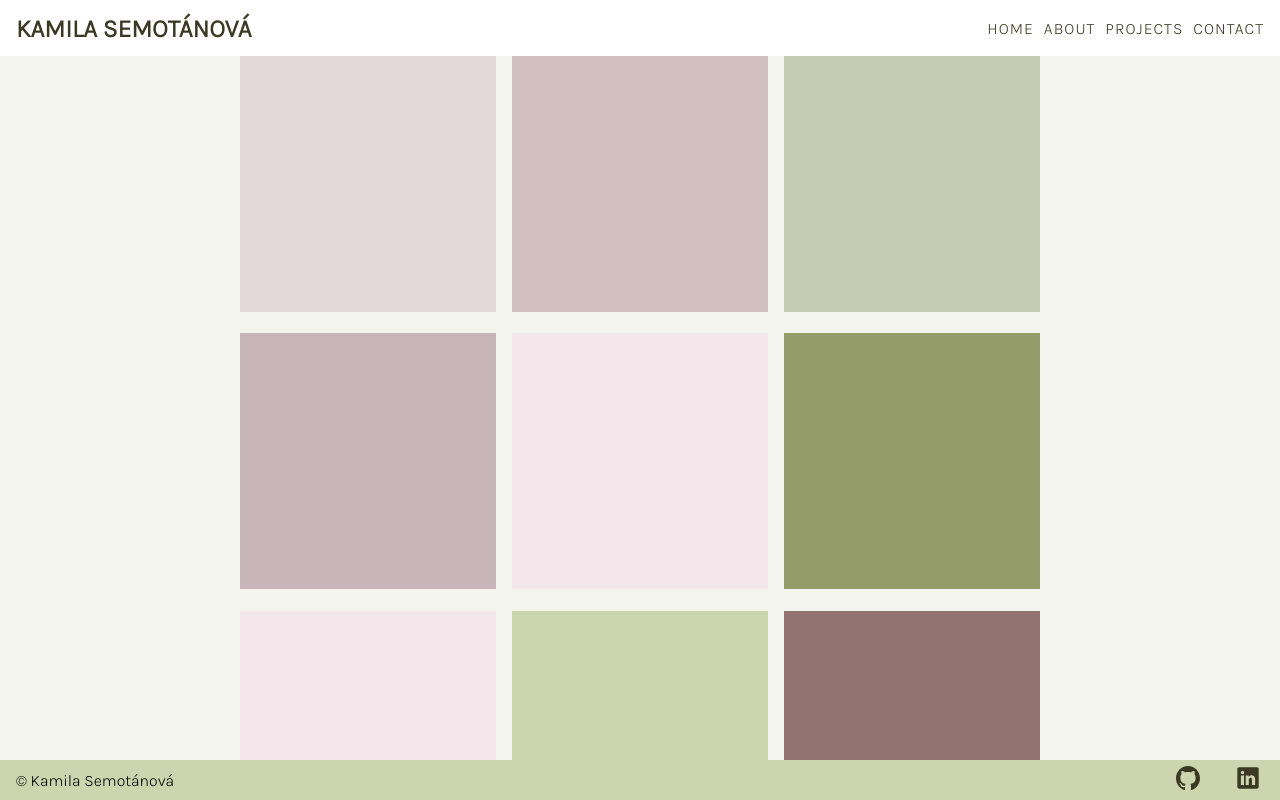
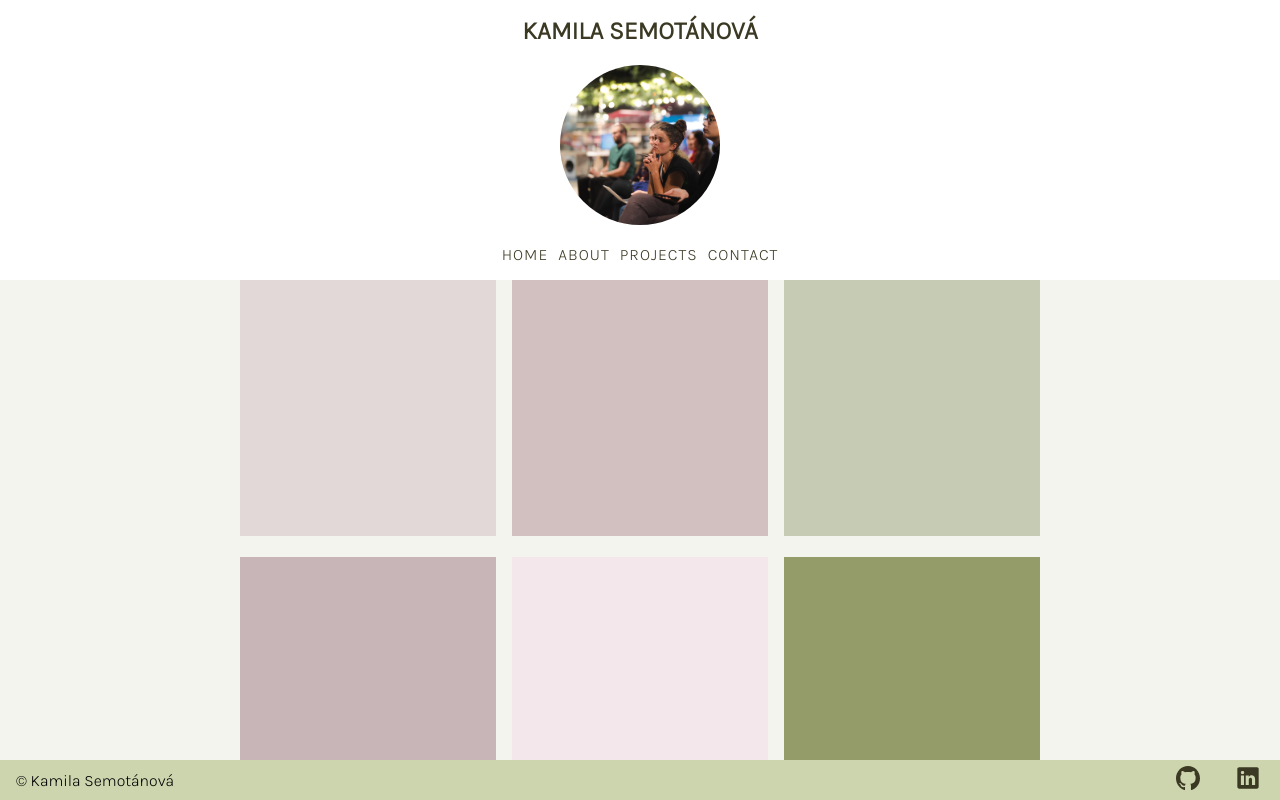
Before and after one commit to KamilaSemotanova/kamila-semotanova, a React app: page / in a window 1280 px wide. Shown: the top 800 px of the page. Built offline with nearby package versions, Linux system fonts and the light colour scheme.

Commit message:
Add photo to header

```diff
--- a/src/components/Header/index.jsx
+++ b/src/components/Header/index.jsx
@@ -22,7 +22,7 @@ export const Header = () => {
   return (
     <header className="header">
       <h1 className="header__title">Kamila Semotánová</h1>
-      <img src="" alt="" />
+      <div className="header__photo"> </div>
       <ul className="header__menu--pc">
         <li>
           <Link to={'/'} className="menu__box-item">
--- a/src/components/Header/style.css
+++ b/src/components/Header/style.css
@@ -2,8 +2,10 @@
   padding: 1rem;
   background-size: cover;
   width: 100vw;
+  height: auto;
 
   display: flex;
+  flex-direction: column;
   justify-content: space-between;
   align-items: center;
   height: 5vh;
@@ -15,6 +17,10 @@
   text-transform: uppercase;
   text-align: left;
   color: #3B3923;
+}
+
+.header__photo {
+  display: none;
 }
 
 .header__menu--pc {
@@ -52,8 +58,21 @@
 }
 
 @media (min-width: 933px) {
+  .header {
+    height: 35vh;
+  }
+
   .header__menu--phone {
     display: none;
+  }
+
+  .header__photo {
+    display: flex;
+    background-image: url("./img/kami.jpeg");
+    background-size: cover;
+    border-radius: 100%;
+    height: 20vh;
+    width: 20vh;
   }
 
   .header__menu--pc {
```
Also changed, not shown: src/components/Header/img/kami.jpeg (renamed from src/components/Header/img/6D74ECA4-E586-4447-B825-AA3E932BC934_1_105_c.jpeg).
